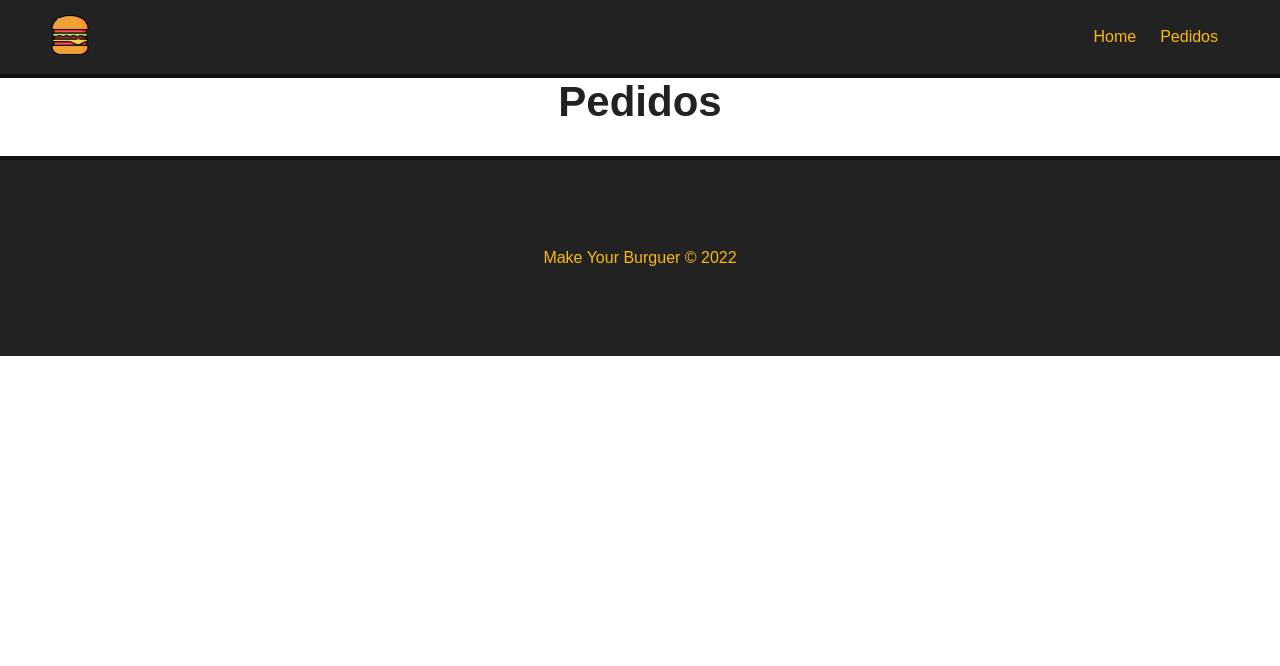
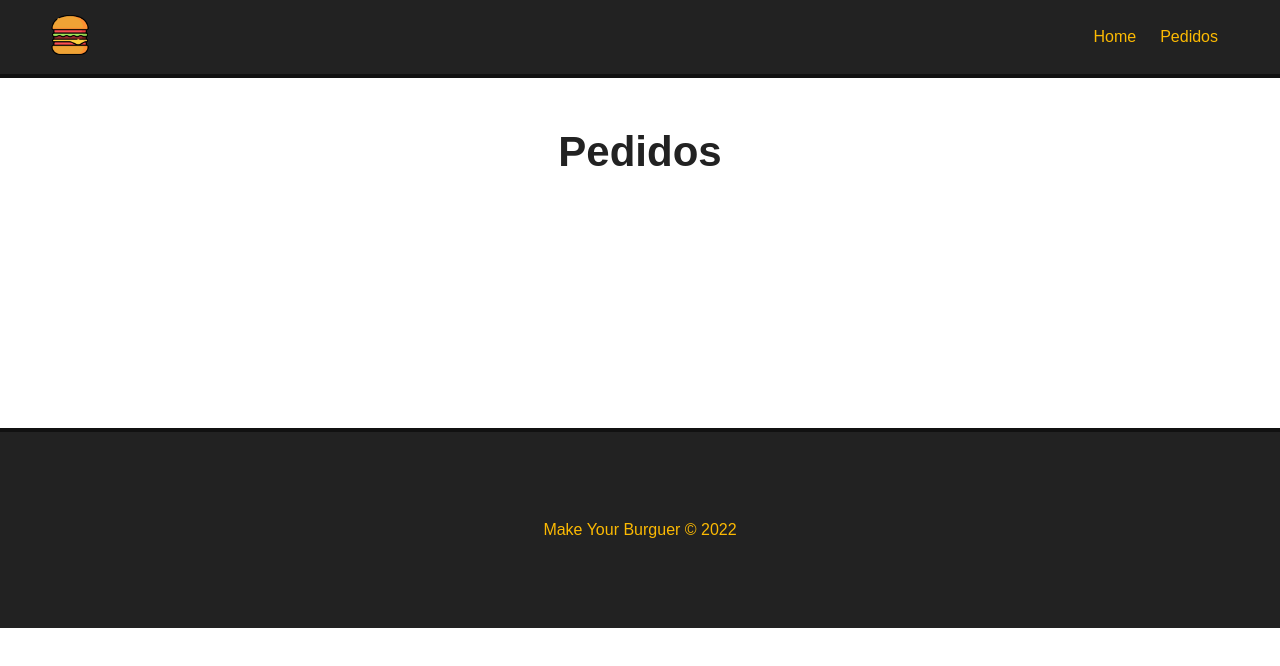
Before and after one commit to EricPoli/burguer_project, a Vue app: page /Pedidos in a window 1280 px wide. Shown: the top 666 px of the page. Built offline with nearby package versions, Linux system fonts and the light colour scheme.

Commit message:
class name changed for global style

```diff
--- a/src/views/Orders.vue
+++ b/src/views/Orders.vue
@@ -1,5 +1,5 @@
 <template>
-  <div class="about">
+  <div class="main-container">
     <h1>Pedidos</h1>
   </div>
 </template>
```
